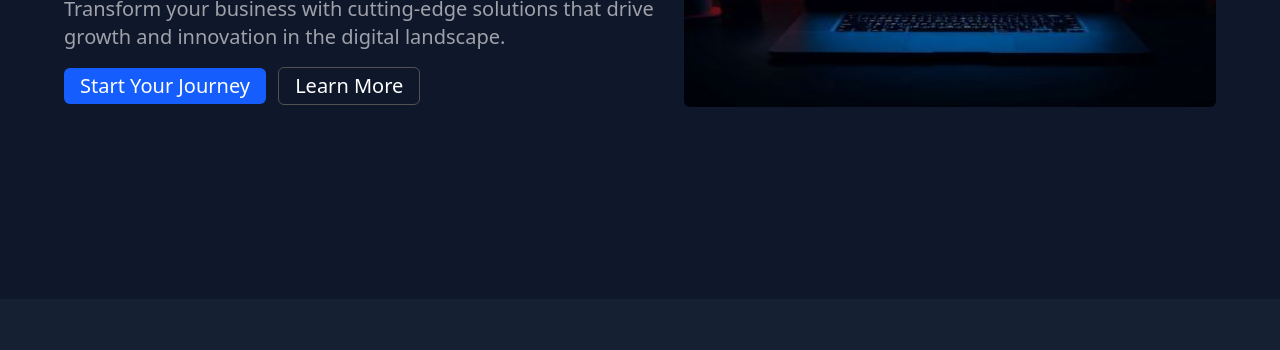
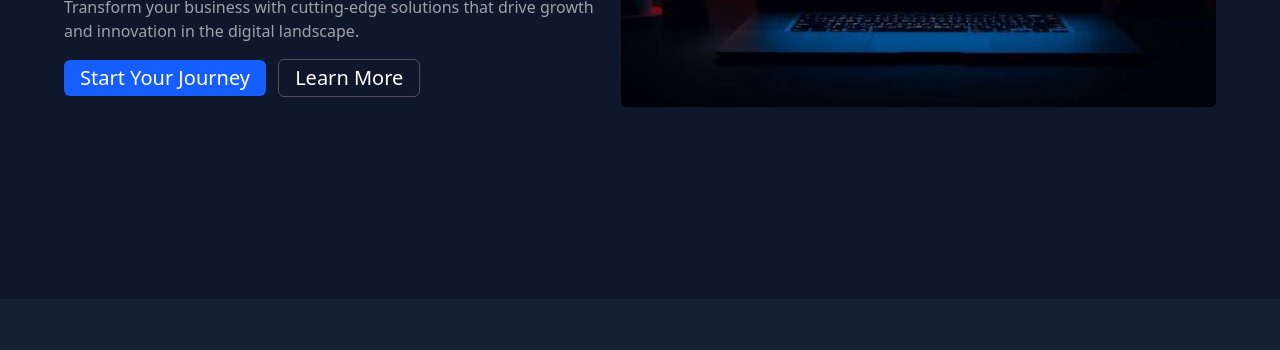
Before and after one commit to edu4life/tailwind-nexus-project-version-1, a website: page index.html in a window 1280 px wide. Shown: the part 318-668 px from the top of the page. Drawn offline with nearby package versions, Linux system fonts and the light colour scheme.

Commit message:
reduced the fonts of the hero section

```diff
--- a/index.html
+++ b/index.html
@@ -69,7 +69,7 @@
       <div>
          <h1 class="text-4xl py-2 text-white lg:text-7xl md:text-4xl gap-1">Build Your <span class="text-blue-500">Digital</span> Future</h1>
 
-    <p class="py-2 text-xl text-white/60 md:py-4">
+    <p class="py-2 text-md text-white/60 md:py-4">
       Transform your business with cutting-edge solutions that drive growth and innovation in the digital landscape.
     </p>
 
```
